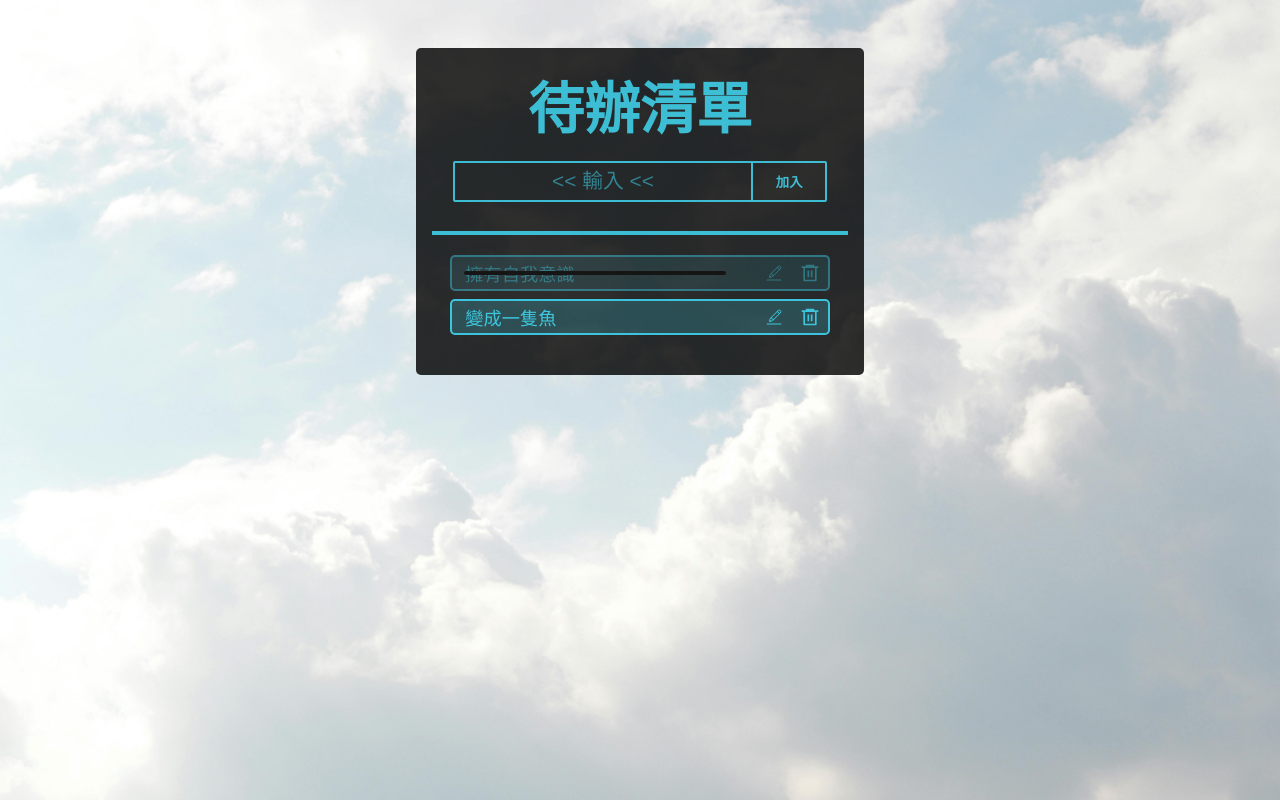
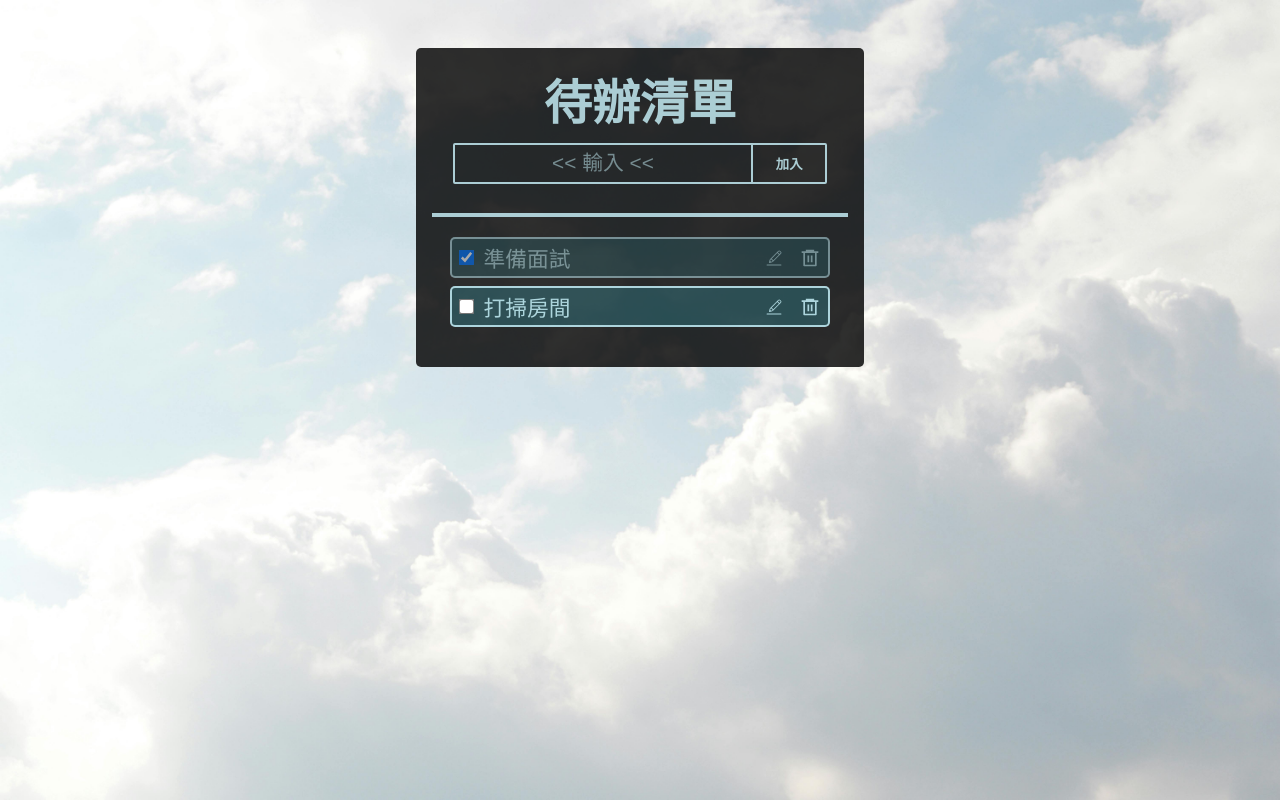
Before and after one commit to Lai-Jian-Chen/To-do-List, a React (Vite) app: page / in a window 1280 px wide. Built offline with nearby package versions, Linux system fonts and the light colour scheme.

Commit message:
修改整體樣式和新增checkbox功能

```diff
--- a/src/App.scss
+++ b/src/App.scss
@@ -40,11 +40,12 @@ body {
       border-radius: 2px;
     }
     h1 {
+      min-height: 50px;
+      max-height: 63px;
       white-space: nowrap;
       color: $themeColor;
-      font-size: clamp(2.5rem, calc(2.7rem + 2vw), 3.5rem);
+      font-size: clamp(2rem, calc(2rem + 2vw), 3rem);
       text-align: center;
-      min-height: 74px;
     }
     .line {
       border: 2px solid $themeColor;
@@ -100,10 +101,6 @@ body {
     .todolist_group {
       overflow-y: auto;
       width: 95%;
-      // display: flex;
-      // flex-direction: column;
-      // justify-content: space-between;
-      // align-items: center;
       .TodoList {
         display: flex;
         justify-content: space-between;
@@ -114,7 +111,33 @@ body {
         background-color: $todoListColor;
         color: $themeColor;
         height: auto;
-        position: relative;
+        .todo_content {
+          width: 83%;
+          padding: 3px 0 3px 0.5rem;
+          display: flex;
+          align-items: center;
+          input[type="checkbox"] {
+            margin-right: 10px;
+            transform: scale(1.2); /* 預設大小 */
+            cursor: pointer;
+
+            @media (max-width: 768px) {
+              transform: scale(1); /* 縮小 checkbox */
+              margin-right: 5px;
+            }
+            @media (max-width: 480px) {
+              transform: scale(0.8); /* 更小的 checkbox */
+              margin-right: 3px;
+            }
+          }
+          p {
+            font-size: calc(0.8rem + 0.7vw);
+            position: relative;
+            font-weight: 500;
+            white-space: normal;
+            word-wrap: break-word;
+          }
+        }
         .icons {
           display: flex;
           width: 74px;
@@ -127,31 +150,8 @@ body {
             cursor: pointer;
           }
         }
-        p {
-          width: 83%;
-          padding: 3px 0 3px 0.8rem;
-          font-size: calc(0.5rem + 0.8vw);
-          position: relative;
-          font-weight: 500;
-          cursor: pointer;
-          white-space: normal;
-          word-wrap: break-word;
-        }
         &.complet {
-          opacity: 0.5;
-
-          &::after {
-            content: "";
-            position: absolute;
-            left: 3%;
-            top: 50%;
-            transform: translateY(-50%);
-            width: 70%; // 你要的寬度
-            height: 4px; // 線的厚度
-            background-color: black;
-            border-radius: 2px;
-            pointer-events: none;
-          }
+          opacity: 0.6;
         }
       }
       &::-webkit-scrollbar {
--- a/src/_123.scss
+++ /dev/null
@@ -1,169 +0,0 @@
-@use "./variable" as *;
-
-* {
-  box-sizing: border-box;
-  padding: 0;
-  margin: 0;
-  overflow: hidden;
-}
-body {
-  padding: 8px;
-  width: 100vw;
-  height: 100vh;
-  background-image: url("../asset/pexels-padrinan-19670.jpg");
-  background-size: cover;
-  background-repeat: no-repeat;
-  color: white;
-  display: flex;
-  justify-content: center;
-  font-family: sans-serif;
-  overflow-x: hidden;
-  .todoWrapper {
-    display: flex;
-    flex-direction: column;
-    align-items: center;
-    background-color: $subtopic;
-    width: 100%;
-    min-width: 40vw;
-    max-height: 85vh;
-    padding: 1rem;
-    border-radius: 5px;
-    position: relative;
-    top: 5vh;
-    overflow-y: auto;
-    &::-webkit-scrollbar {
-      width: 5px;
-      background-color: rgba(0, 0, 0, 0.554);
-      border-radius: 2px;
-    }
-    &::-webkit-scrollbar-thumb {
-      background-color: rgba(170, 169, 169, 0.753);
-      border-radius: 2px;
-    }
-    h1 {
-      white-space: nowrap;
-      color: $themeColor;
-      font-size: clamp(2.5rem, calc(2.7rem + 2vw), 3.5rem);
-      text-align: center;
-      min-height: 74px;
-    }
-    .line {
-      border: 2px solid $themeColor;
-      width: 100%;
-      margin: 1rem 0;
-    }
-    .CreateForm {
-      display: flex;
-      justify-content: center;
-      align-items: center;
-      width: 90%;
-      min-height: 2.6rem;
-      margin: 1.3rem 0;
-      border: 2px solid $themeColor;
-      border-radius: 2px;
-      #inputText {
-        font-size: 1.3rem;
-        padding-left: 0.5rem;
-        border: none;
-        background: none;
-        color: white;
-        width: 80%;
-        outline: none;
-        &::placeholder {
-          color: ($themeColor);
-          text-align: center;
-        }
-      }
-      #addBtn {
-        border: none;
-        background-color: black;
-        font-weight: 900;
-        color: $themeColor;
-        cursor: pointer;
-        width: 20%;
-        height: 100%;
-        border-left: 2px solid $themeColor;
-      }
-    }
-    .TodoList {
-      border: 2px solid $themeColor;
-      background-color: $todoListColor;
-      color: $themeColor;
-      display: flex;
-      justify-content: space-between;
-      align-items: flex-start;
-      width: 95%;
-      // min-height: 1.8rem;
-      height: auto;
-      border-radius: 5px;
-      margin: 0.5rem;
-      .icons {
-        display: flex;
-        width: 74px;
-        height: 100%;
-        .list-Btn {
-          border: none;
-          margin: 0 8px;
-          width: 100%;
-          height: 100%;
-          cursor: pointer;
-        }
-      }
-      p {
-        width: 100%;
-        height: auto;
-        padding: 5px 0 5px 1rem;
-        font-size: 1.2rem;
-        font-weight: 500;
-        cursor: pointer;
-        white-space: normal;
-        word-wrap: break-word;
-      }
-      &.complet {
-        opacity: 0.7;
-        text-decoration-line: line-through;
-        text-decoration-thickness: 5px;
-        text-decoration-color: black;
-      }
-    }
-
-    .edit-form {
-      display: flex;
-      justify-content: center;
-      align-items: center;
-      width: 92%;
-      min-height: 2rem;
-      margin: 1.2rem 0;
-      border: 2px solid $third_theme;
-      border-radius: 2px;
-      #editText {
-        font-size: 1.3rem;
-        padding-left: 0.5rem;
-        border: none;
-        background: none;
-        color: white;
-        width: 80%;
-        outline: none;
-      }
-      #editBtn {
-        border: none;
-        background-color: $subtopic;
-        color: $third_theme;
-        border-left: 2px solid $third_theme;
-        cursor: pointer;
-        width: 20%;
-        height: 100%;
-      }
-    }
-    @media (max-width: 370px) {
-      padding: 0.8rem;
-    }
-    @media (max-width: 280px) {
-      padding: 0.6rem;
-    }
-    @media (max-width: 240px) {
-      padding: 0.6rem;
-      transform: scale(0.9);
-    }
-  }
-}
--- a/src/_variable.scss
+++ b/src/_variable.scss
@@ -1,4 +1,4 @@
-$themeColor: rgba(66, 227, 255, 0.8);
+$themeColor: rgba(205, 247, 255, 0.8);
 $subtopic: rgb(0, 0, 0);
 $third_theme: rgb(255, 255, 255);
 $todoListColor: rgb(66, 227, 255, 0.2);
--- a/src/components/TodoList.jsx
+++ b/src/components/TodoList.jsx
@@ -14,13 +14,14 @@ const TodoList = ({
     <EditForm todo={todo} editTodo={editTodo} />
   ) : (
     <div className={`TodoList ${todo.isComplet ? "complet" : ""}`}>
-      <p
-        onClick={() => {
-          toggleComplet(todo.id);
-        }}
-      >
-        {todo.content}
-      </p>
+      <div className="todo_content" onClick={() => toggleComplet(todo.id)}>
+        <input
+          type="checkbox"
+          checked={todo.isComplet}
+          onChange={() => toggleComplet(todo.id)} // 切換完成狀態
+        />
+        <p>{todo.content}</p>
+      </div>
       <div className="icons">
         <CiEdit className="list-Btn" onClick={() => toggleEdit(todo.id)} />
         <RiDeleteBin6Line
--- a/src/components/todoWrapper.jsx
+++ b/src/components/todoWrapper.jsx
@@ -7,13 +7,13 @@ const todoWrapper = () => {
     return (
       JSON.parse(localStorage.getItem("todos")) || [
         {
-          content: "擁有自我意識",
+          content: "準備面試",
           id: Math.random(),
           isComplet: true,
           isEdit: false,
         },
         {
-          content: "變成一隻魚",
+          content: "打掃房間",
           id: Math.random(),
           isComplet: false,
           isEdit: false,
@@ -61,7 +61,7 @@ const todoWrapper = () => {
     setTodos(
       todos.map((todo) => {
         return id === todo.id
-          ? { ...todo, content: newContent, isComplet: false, isEdit: false }
+          ? { ...todo, content: newContent, isEdit: false }
           : todo;
       })
     );
```
